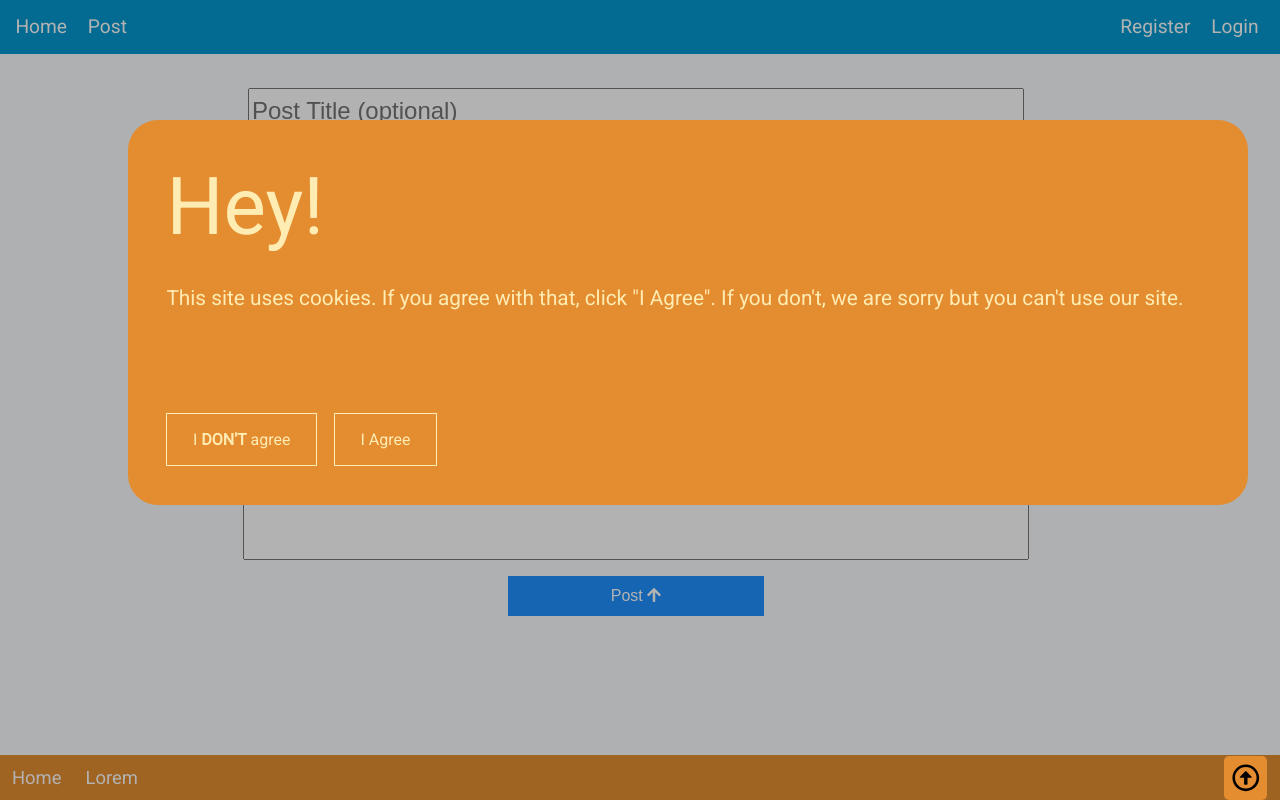
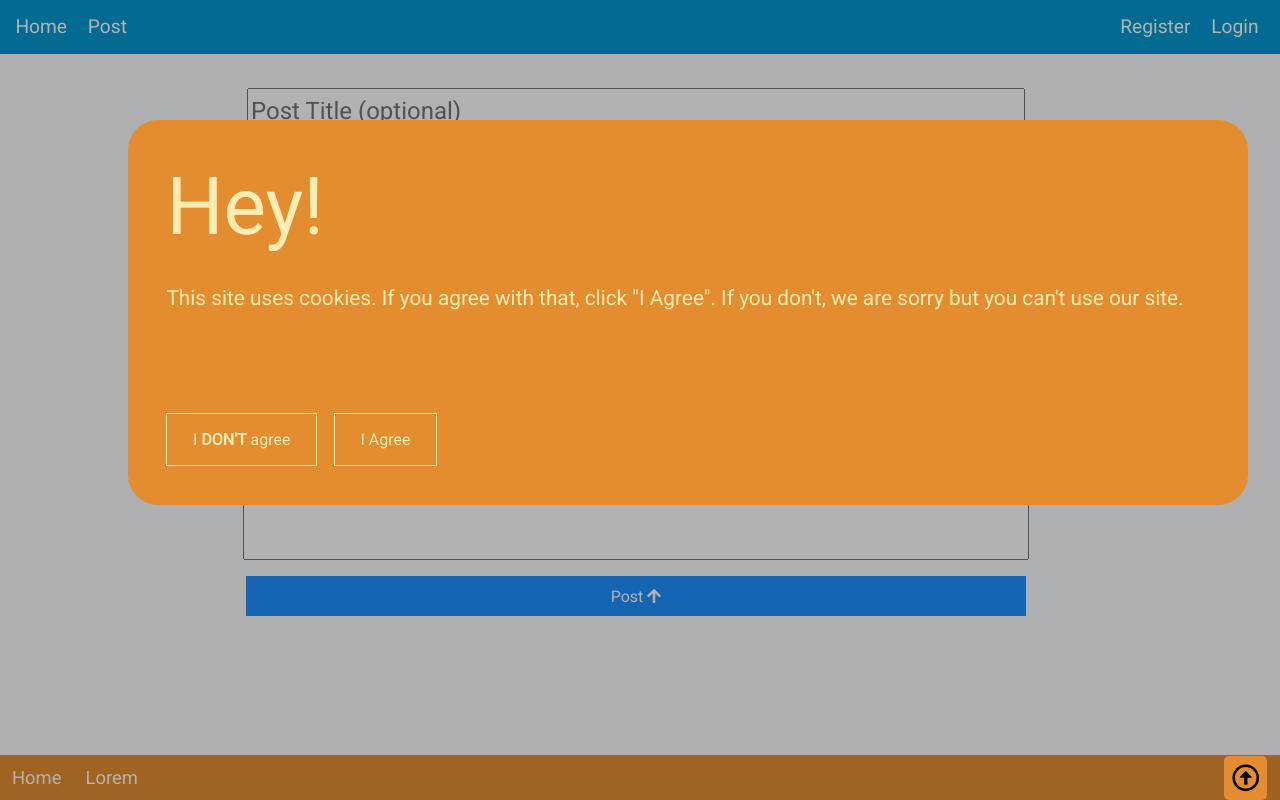
Before and after one commit to Trinitrotoluenisti/kevin, a Flask app: template website/application/templates/create_post.html in a window 1280 px wide. Run offline with Flask 2, Linux system fonts and the light colour scheme; the template is opened without the code that fills it, so the values that code supplies are empty; parts of the project's set-up code (start-up, migrations or seed data) failed here and were passed over; some libraries are stand-ins or nearby versions.

Commit message:
[API] Minor bug fixes, [Website] Fixed Font "Create Post"

```diff
--- a/api/application/__init__.py
+++ b/api/application/__init__.py
@@ -26,7 +26,7 @@ app.config["JWT_BLACKLIST_TOKEN_CHECKS"] = ['access', 'refresh']
 logging.basicConfig(
 	                level=logging.DEBUG,
 	                filename='api.log',
-	                format='%(name)s %(asctime)s %(levelname)s - %(message)s',
+	                format='%(asctime)s %(levelname)s - %(message)s',
 	                datefmt='[%d/%m/%y %H:%M:%S]'
 	               )
 
@@ -40,4 +40,4 @@ from .routes import *
 
 
 # Add tokens' blacklist cleaning process to the schedule
-scheduler.add_job(func=RevokedTokens.clean, trigger='interval', id='blacklist_clean', seconds=5)
+scheduler.add_job(func=RevokedTokens.clean, trigger='interval', id='blacklist_clean', minutes=30)
--- a/website/application/static/style/create_post.css
+++ b/website/application/static/style/create_post.css
@@ -3,6 +3,15 @@ form {
 	display: flex;
 	flex-direction: column;
 	align-items: center;
+}
+
+#post-title {
+	font-size: 1.5em;
+	width: 60vw;
+	height: 5vh;
+	padding-right: 0.5vh;
+	margin: 1vh 0 1vh 0;
+	font-family: 'Roboto', sans-serif;
 }
 
 textarea {
@@ -16,21 +25,15 @@ textarea {
 	font-family: 'Roboto', sans-serif;
 }
 
-#post-title {
-	font-size: 1.5em;
-	width: 60vw;
-	height: 5vh;
-	margin: 1vh 0 1vh 0;
-}
-
 button {
-	width: 20vw;
+	width: 61vw;
 	height: 5vh;
 	margin: 1vh 0 1vh 0;
 	background-color: dodgerblue;
 	border: none;
 	color: white;
 	font-size: 1em;
+	font-family: 'Roboto', sans-serif;
 }
 
 button:hover {
```
